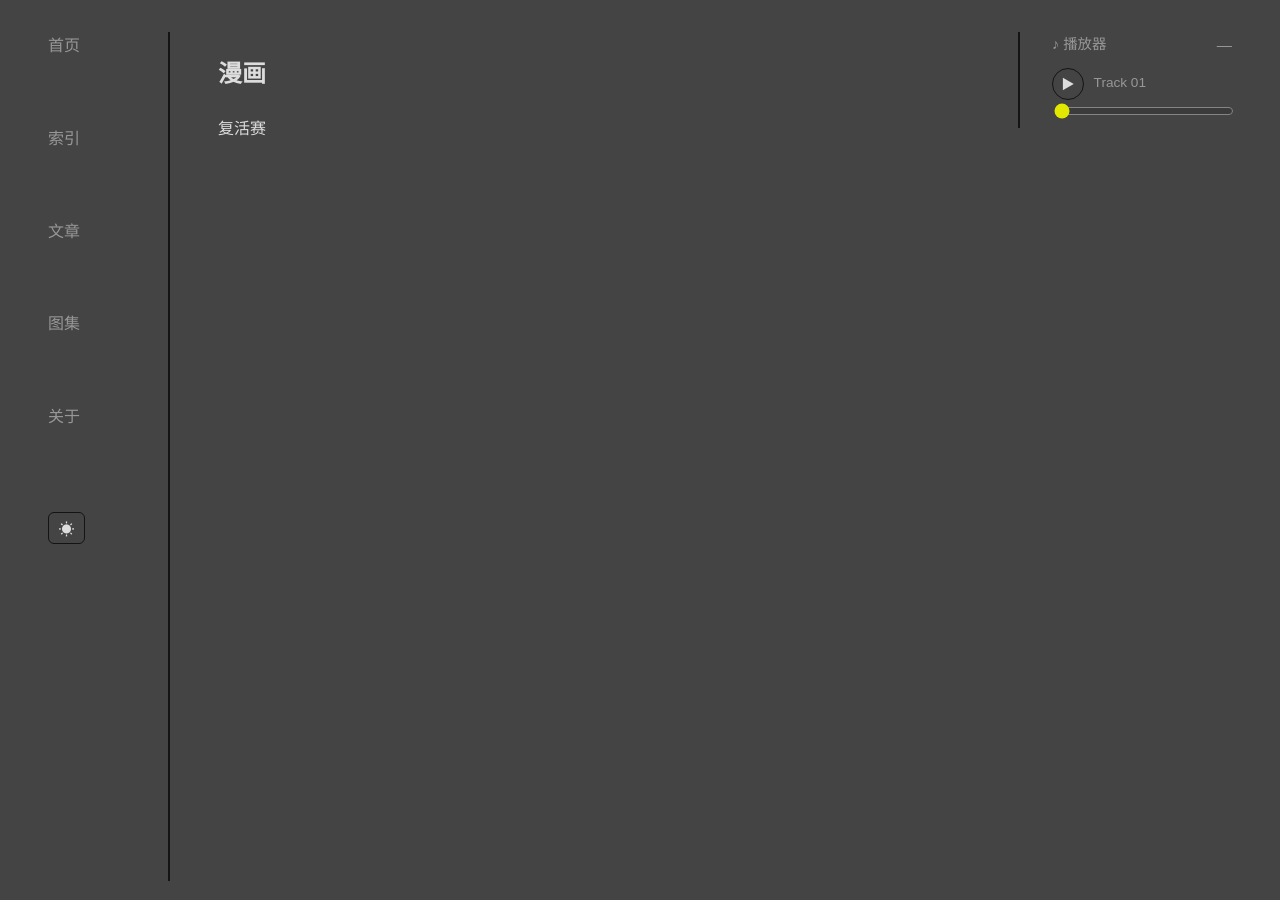
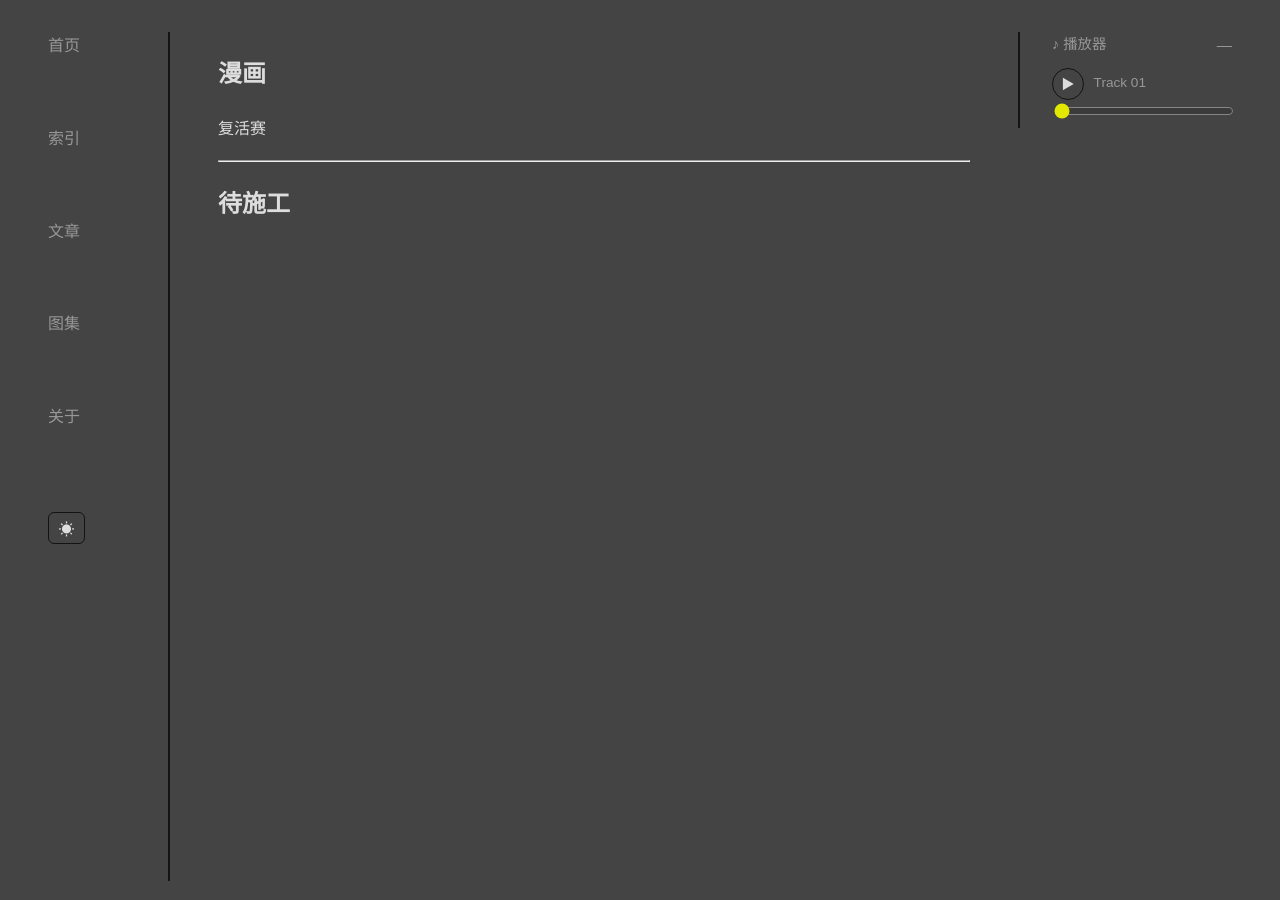
Before and after one commit to dtrmdrk/dtrmdrk.github.io, a Jekyll site: the page built from gallery.md, in a window 1280 px wide and 900 px high. Built offline with Jekyll 4.4.1, drawn with Linux system fonts in a browser that asks for light colours.

Commit message:
Update gallery.md

```diff
--- a/gallery.md
+++ b/gallery.md
@@ -9,9 +9,10 @@ permalink: /gallery/
   <li><a href="{{ '/gallery/manga/' | relative_url }}">复活赛 </a></li>
 </ul>
 
+---
 
 
-<h2></h2>
+<h2>待施工</h2>
 <ul class="post-list">
 {% for post in site.categories.gallery %}
 <li>
```
